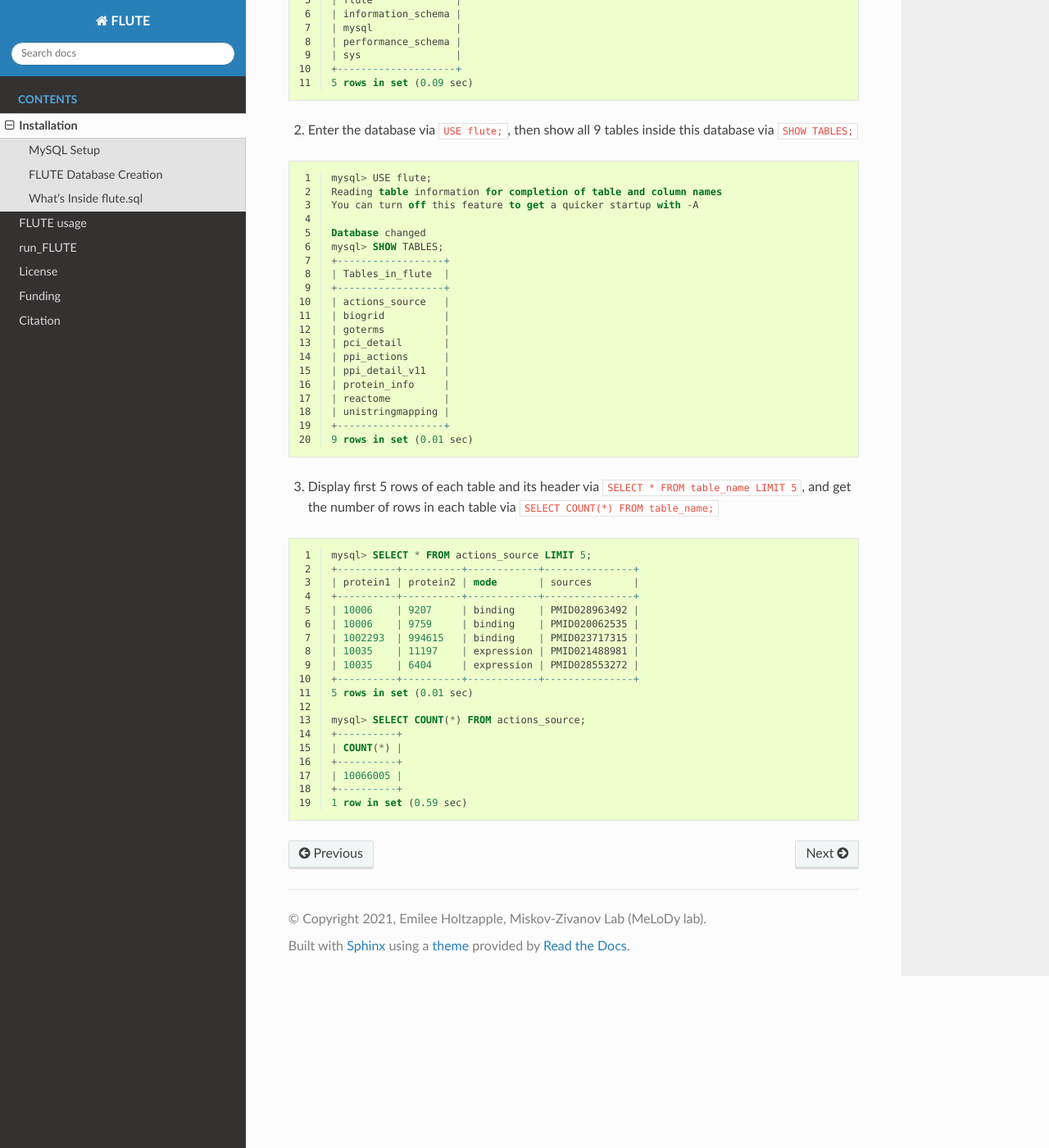
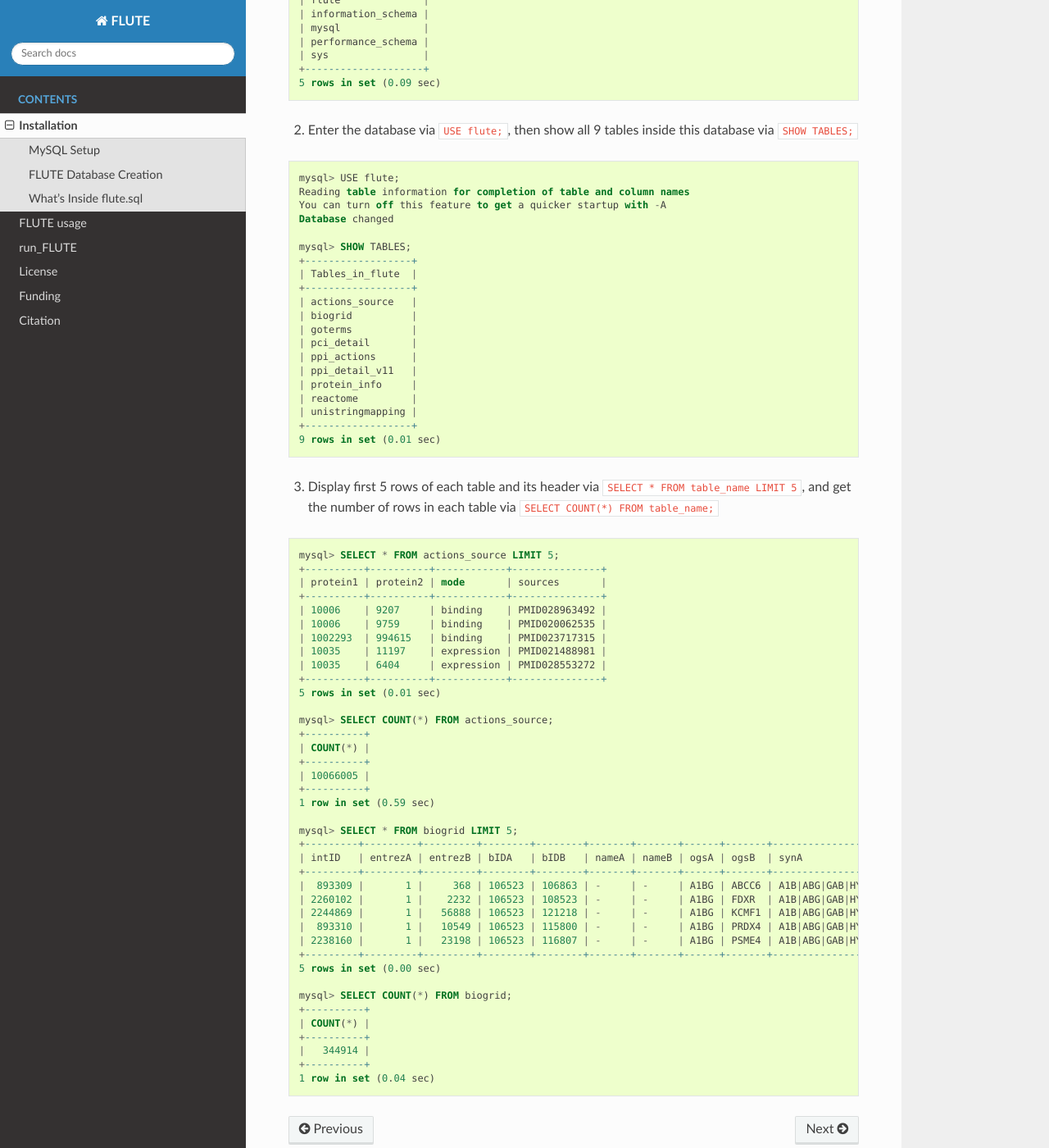
Before and after one commit to pitt-miskov-zivanov-lab/FLUTE, a Sphinx documentation site: the page built from docs/Installation.rst, in a window 1280 px wide and 1400 px high, scrolled down 2138 px. Shown: the whole window at 82% size. Built offline with Sphinx 7.4.7 and the Read the Docs theme 2.0.0, drawn with Linux system fonts in a browser that asks for light colours.

Commit message:
Update Installation.rst

```diff
--- a/docs/Installation.rst
+++ b/docs/Installation.rst
@@ -61,7 +61,6 @@ What's Inside flute.sql
 1. Verify that ``flute.sql`` has been successfully loaded into the created database: log in MySQL environment and run ``SHOW DATABASES;``, flute should be there
 
 .. code-block:: sql
-   :linenos:
 
    mysql> SHOW DATABASES;
    +--------------------+
@@ -79,13 +78,12 @@ What's Inside flute.sql
 2. Enter the database via ``USE flute;``, then show all 9 tables inside this database via ``SHOW TABLES;``
 
 .. code-block:: sql
-   :linenos:
 
    mysql> USE flute;
    Reading table information for completion of table and column names
    You can turn off this feature to get a quicker startup with -A
+   Database changed
 
-   Database changed
    mysql> SHOW TABLES;
    +------------------+
    | Tables_in_flute  |
@@ -106,7 +104,6 @@ What's Inside flute.sql
 3. Display first 5 rows of each table and its header via ``SELECT * FROM table_name LIMIT 5``, and get the number of rows in each table via ``SELECT COUNT(*) FROM table_name;``
 
 .. code-block:: sql
-   :linenos:
 
    mysql> SELECT * FROM actions_source LIMIT 5;
    +----------+----------+------------+---------------+
@@ -127,3 +124,23 @@ What's Inside flute.sql
    | 10066005 |
    +----------+
    1 row in set (0.59 sec)
+
+   mysql> SELECT * FROM biogrid LIMIT 5;
+   +---------+---------+---------+--------+--------+-------+-------+------+-------+----------------------+----------------------------------------------------------------+---------------------+----------+-------------------+----------+------+------+-----------------+------------+------+------+------------+------+----------+
+   | intID   | entrezA | entrezB | bIDA   | bIDB   | nameA | nameB | ogsA | ogsB  | synA                 | synB                                                           | expSys              | expSysT  | author            | PubID    | orgA | orgB | thput           | scre       | modi | phen | qual       | tg   | sourceDB |
+   +---------+---------+---------+--------+--------+-------+-------+------+-------+----------------------+----------------------------------------------------------------+---------------------+----------+-------------------+----------+------+------+-----------------+------------+------+------+------------+------+----------+
+   |  893309 |       1 |     368 | 106523 | 106863 | -     | -     | A1BG | ABCC6 | A1B|ABG|GAB|HYST2477 | ABC34|ARA|EST349056|GACI2|MLP1|MOAT-E|MOATE|MRP6|PXE|PXE1|URG7 | Two-hybrid          | physical | Wang J (2011)     | 21988832 | 9606 | 9606 | High Throughput | -          | -    | -    | -          | -    | BIOGRID  |
+   | 2260102 |       1 |    2232 | 106523 | 108523 | -     | -     | A1BG | FDXR  | A1B|ABG|GAB|HYST2477 | ADXR                                                           | Affinity Capture-MS | physical | Huttlin EL (2017) | 28514442 | 9606 | 9606 | High Throughput | 0.88923495 | -    | -    | Quantitati | -    | BIOGRID  |
+   | 2244869 |       1 |   56888 | 106523 | 121218 | -     | -     | A1BG | KCMF1 | A1B|ABG|GAB|HYST2477 | DEBT91|FIGC|PCMF|ZZZ1                                          | Affinity Capture-MS | physical | Huttlin EL (2017) | 28514442 | 9606 | 9606 | High Throughput | 0.98046280 | -    | -    | Quantitati | -    | BIOGRID  |
+   |  893310 |       1 |   10549 | 106523 | 115800 | -     | -     | A1BG | PRDX4 | A1B|ABG|GAB|HYST2477 | AOE37-2|AOE372|HEL-S-97n|PRX-4                                 | Two-hybrid          | physical | Wang J (2011)     | 21988832 | 9606 | 9606 | High Throughput | -          | -    | -    | -          | -    | BIOGRID  |
+   | 2238160 |       1 |   23198 | 106523 | 116807 | -     | -     | A1BG | PSME4 | A1B|ABG|GAB|HYST2477 | PA200                                                          | Affinity Capture-MS | physical | Huttlin EL (2017) | 28514442 | 9606 | 9606 | High Throughput | 0.99485253 | -    | -    | Quantitati | -    | BIOGRID  |
+   +---------+---------+---------+--------+--------+-------+-------+------+-------+----------------------+----------------------------------------------------------------+---------------------+----------+-------------------+----------+------+------+-----------------+------------+------+------+------------+------+----------+
+   5 rows in set (0.00 sec)
+
+   mysql> SELECT COUNT(*) FROM biogrid;
+   +----------+
+   | COUNT(*) |
+   +----------+
+   |   344914 |
+   +----------+
+   1 row in set (0.04 sec)
```
